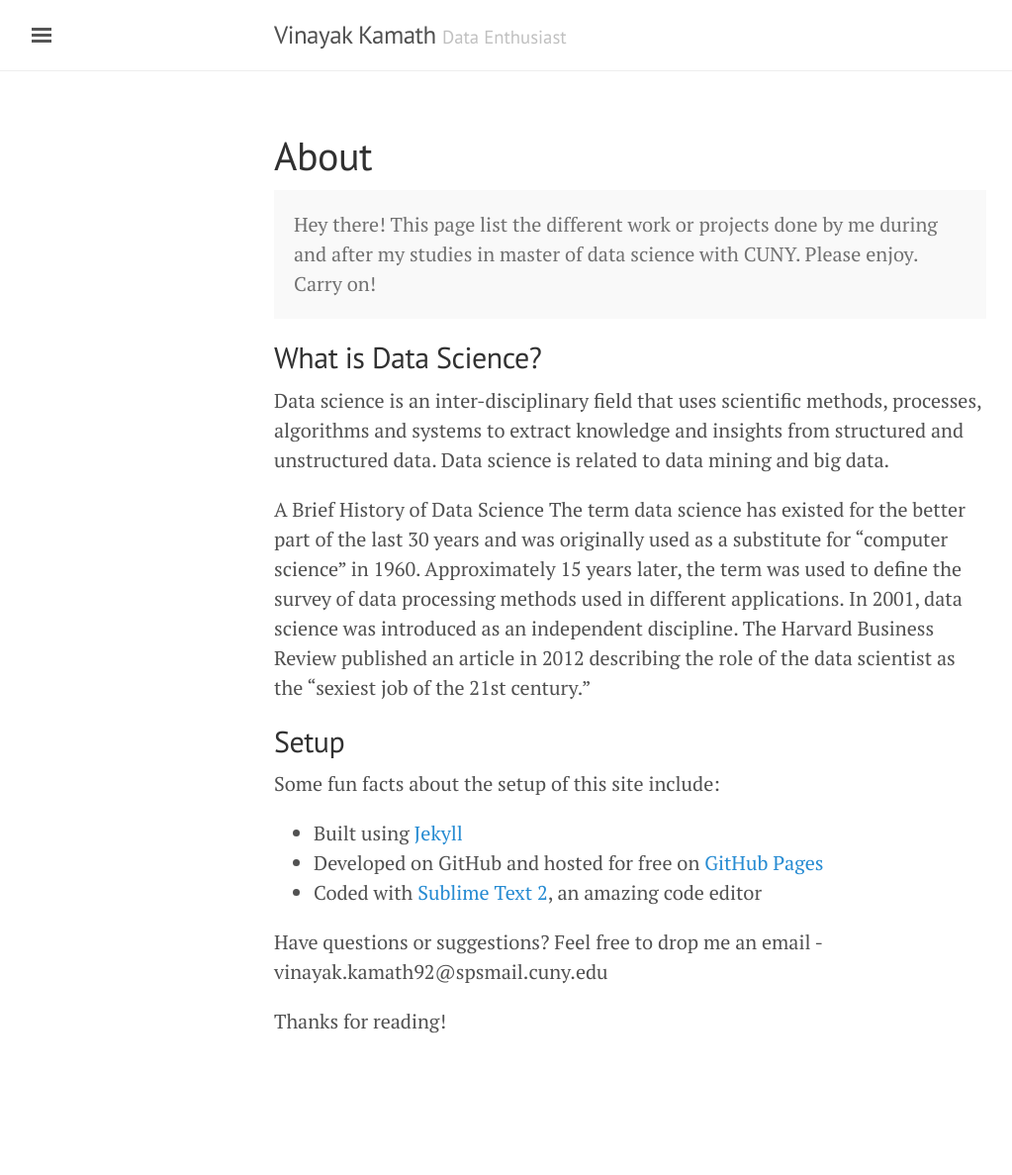
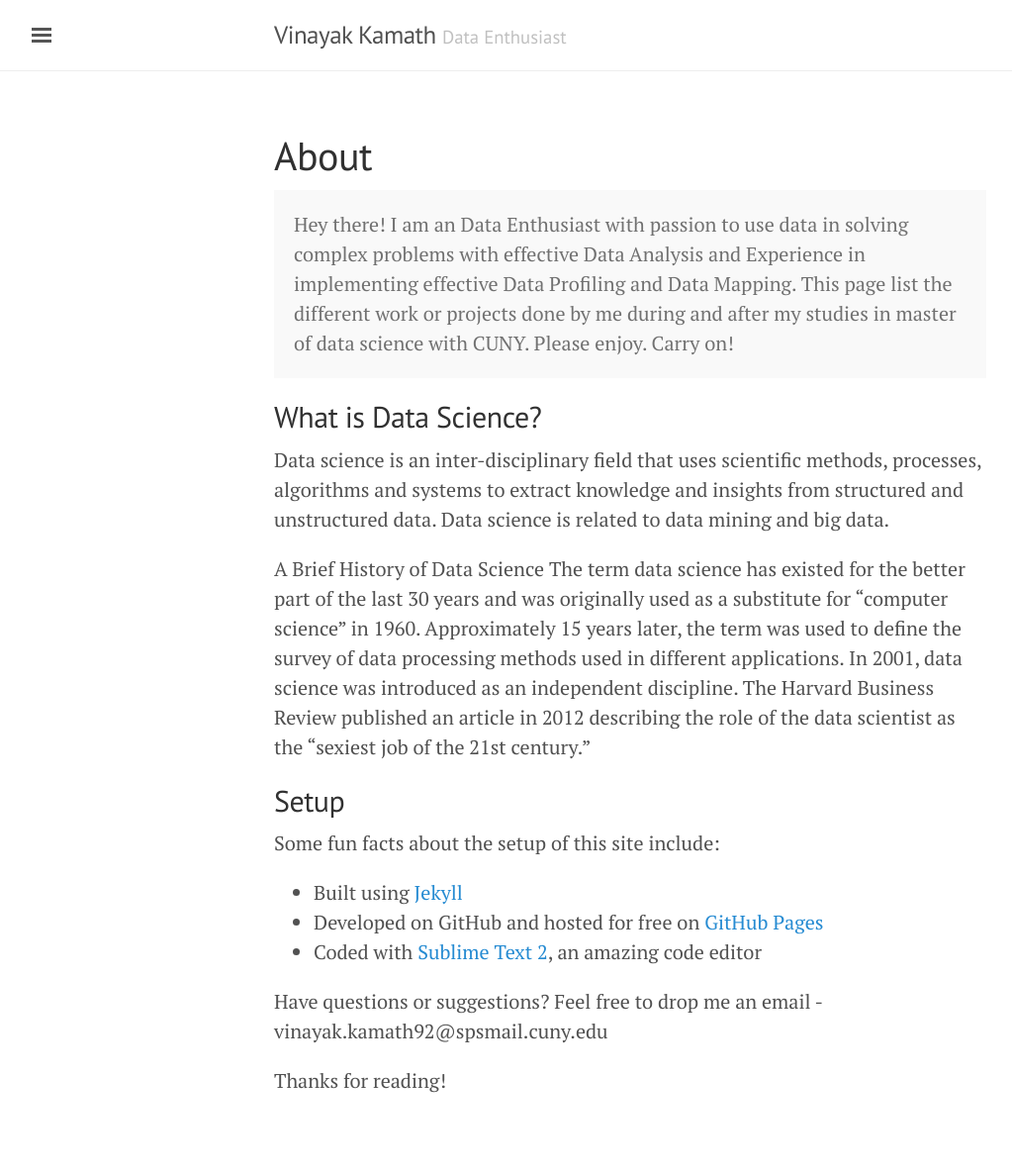
Before and after one commit to kamathvk1982/kamathvk1982.github.io, a Jekyll site: the page built from about.md, in a window 1280 px wide. Shown: the whole page at 99% size, without its empty margins (3-1026 px from the left). Built offline with Jekyll 4.4.1, drawn with Linux system fonts in a browser that asks for light colours; before the commit the page ends 1127 px from its top, so only the background shows below that.

Commit message:
Add files via upload

```diff
--- a/about.md
+++ b/about.md
@@ -4,7 +4,9 @@ title: About
 ---
 
 <p class="message">
-  Hey there! This page list the different work or projects done by me during and after my studies in master of data science with CUNY. Please enjoy. Carry on!
+  Hey there! I am an Data Enthusiast with passion to use data in solving complex problems with effective Data Analysis and Experience in implementing effective Data Profiling and Data Mapping.
+
+  This page list the different work or projects done by me during and after my studies in master of data science with CUNY. Please enjoy. Carry on!
 </p>
 
 
```
